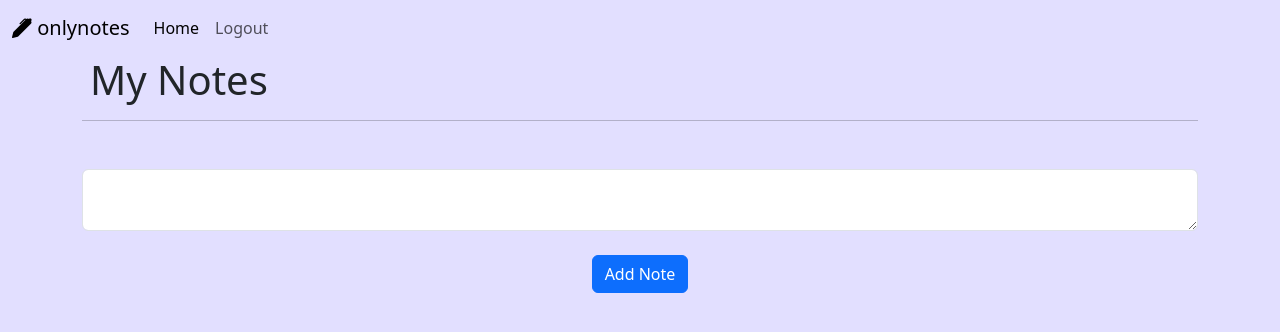
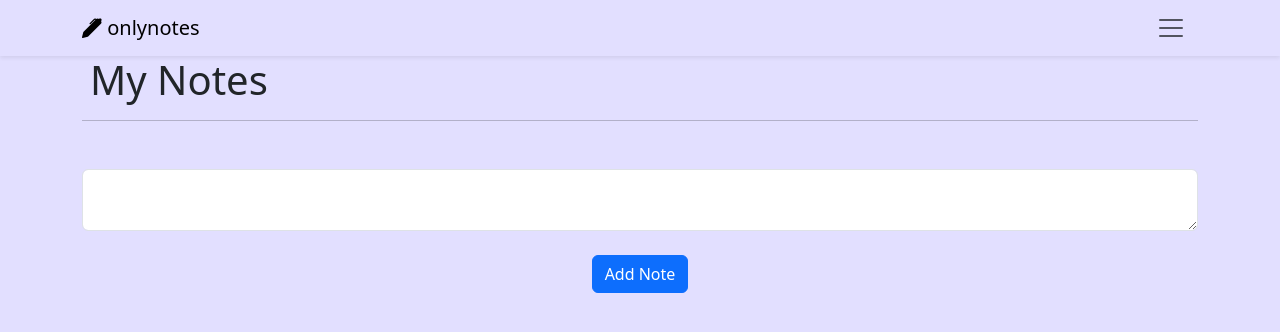
Before and after one commit to fr4nkln11/OnlyNotes, a Flask app: page /home in a window 1280 px wide. Shown: the top 332 px of the page. Run offline with Flask 3, Linux system fonts and the light colour scheme; the visitor is signed in with stand-in values (Sample User, id 1); data that the repository does not hold is empty.

Commit message:
mod: navbar shadow and container

```diff
--- a/src/templates/base.html
+++ b/src/templates/base.html
@@ -9,8 +9,8 @@
     <link rel="stylesheet" href="../static/main.css">
 </head>
 <body class="d-flex flex-column h-100">
-    <nav class="navbar navbar-expand-lg fixed-top">
-        <div class="container-fluid">
+    <nav class="navbar shadow-sm fixed-top">
+        <div class="container">
           <a class="navbar-brand" href="/">
             <i class="bi bi-pen-fill"></i>
             onlynotes
```
